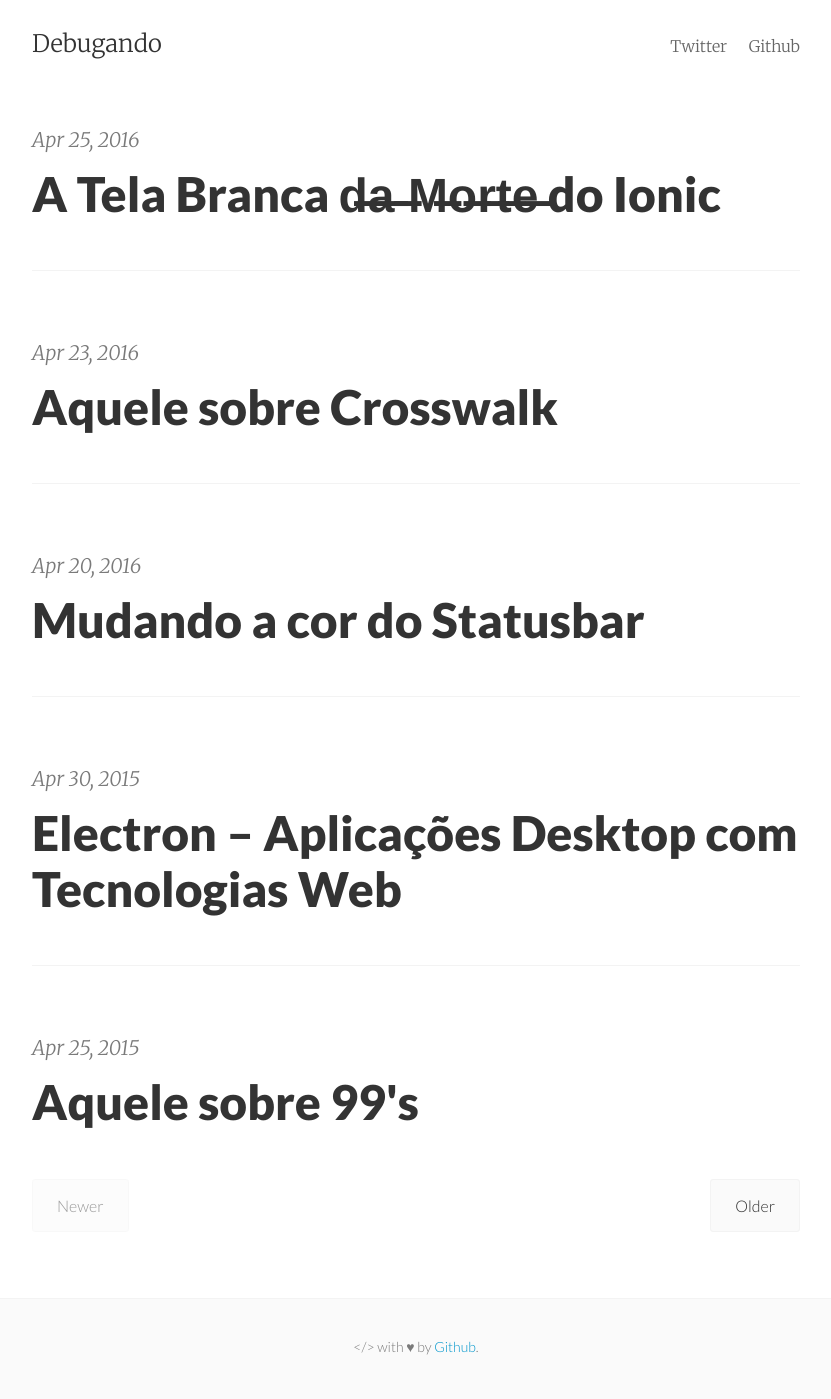
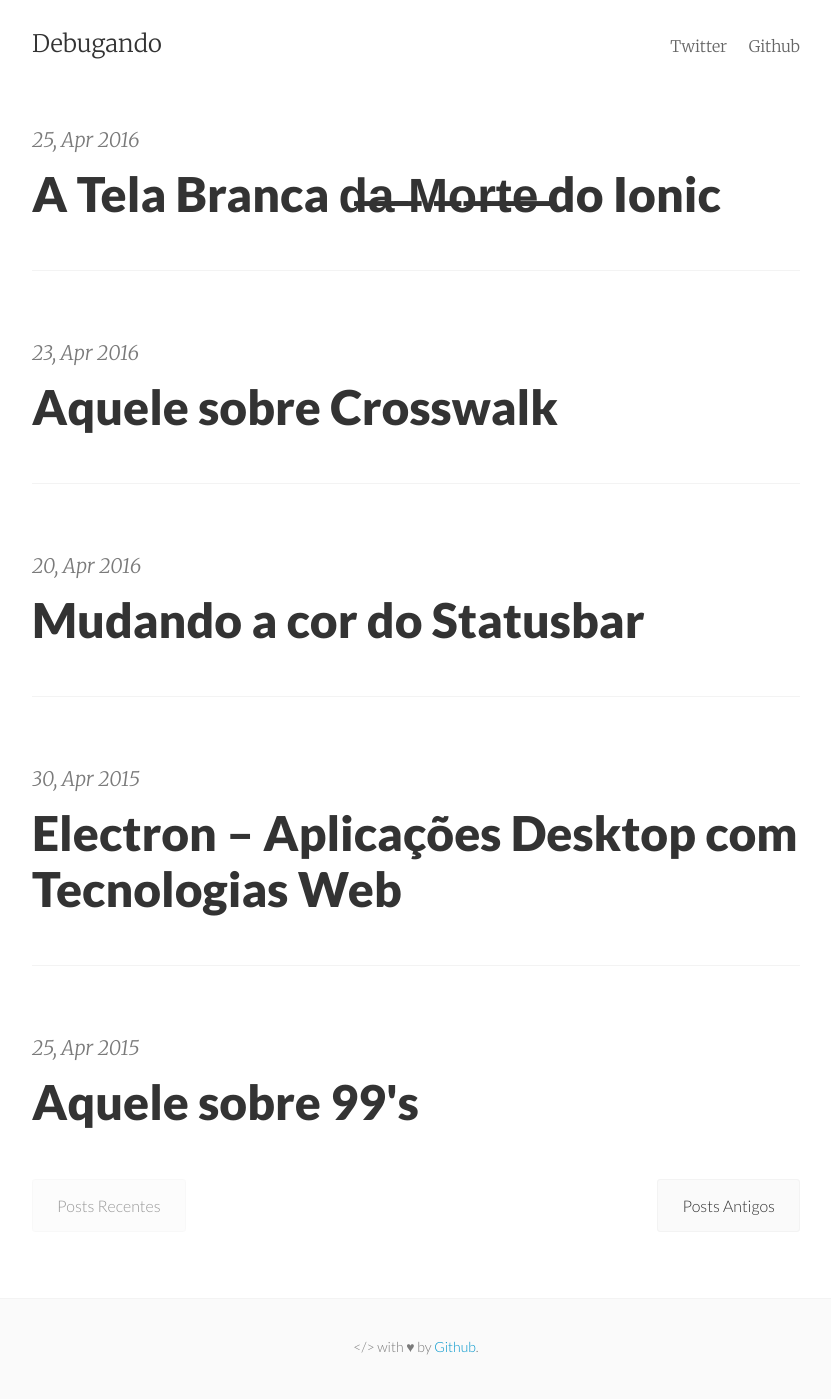
Before and after one commit to cafecodificado/cafecodificado.github.io, a Jekyll site: the page built from index.html, in a window 1280 px wide. Shown: the whole page, without its empty margins (224-1055 px from the left). Built offline with Jekyll 4.4.1, drawn with Linux system fonts in a browser that asks for light colours; the list of posts is cut into pages by our own code.

Commit message:
traslate for portuguese

```diff
--- a/_includes/pagination.html
+++ b/_includes/pagination.html
@@ -2,19 +2,19 @@
   <div class="left">
     {% if paginator.previous_page %}
       {% if paginator.page == 2 %}
-        <a class="pagination-item" href="{{ site.baseurl }}/">Newer</a>
+        <a class="pagination-item" href="{{ site.baseurl }}/">Posts Recentes</a>
       {% else %}
-        <a class="pagination-item" href="{{ site.baseurl }}/page{{paginator.previous_page}}/">Newer</a>
+        <a class="pagination-item" href="{{ site.baseurl }}/page{{paginator.previous_page}}/">Posts Recentes</a>
       {% endif %}
     {% else %}
-      <span class="pagination-item disabled">Newer</span>
+      <span class="pagination-item disabled">Posts Recentes</span>
     {% endif %}
   </div>
   <div class="right">
     {% if paginator.next_page %}
-      <a class="pagination-item" href="{{ site.baseurl }}/page{{paginator.next_page}}/">Older</a>
+      <a class="pagination-item" href="{{ site.baseurl }}/page{{paginator.next_page}}/">Posts Antigos</a>
     {% else %}
-      <span class="pagination-item disabled">Older</span>
+      <span class="pagination-item disabled">Posts Antigos</span>
     {% endif %}
   </div>
 </div>
--- a/index.html
+++ b/index.html
@@ -8,7 +8,7 @@
     {% for post in paginator.posts %}
       <div class="post">
         <a href="{{ post.url | prepend: site.baseurl }}" class="post-link">
-          <p class="post-meta">{{ post.date | date: "%b %-d, %Y" }}</p>
+          <p class="post-meta">{{ post.date | date: "%-d, %b %Y" }}</p>
           <h3 class="h2 post-title">{{ post.title }}</h3>
           <p class="post-summary">{{ post.summary }}</p>
         </a>
```
